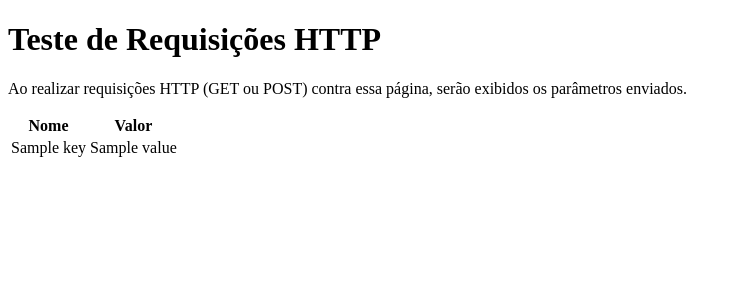
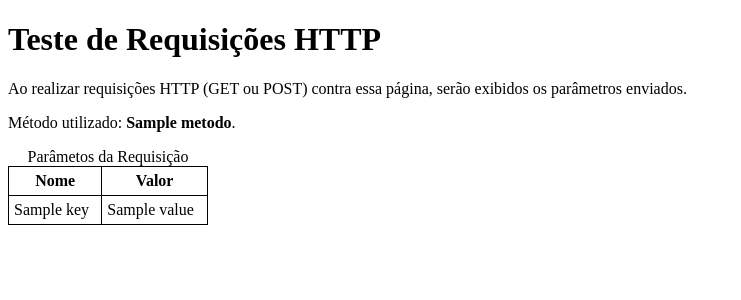
Before and after one commit to lucaskup/FormSubmissionTest, a Flask app: template templates/index.html in a window 1280 px wide. Shown: the top 300 px of the page, without its empty margins (0-741 px from the left). Run offline with Flask 2, Linux system fonts and the light colour scheme; the template is opened without the code that fills it: most values are stand-ins (such as "Sample title", 1, 10 or a date in 2020).

Commit message:
Adicionados estilos simples

```diff
--- a/main.py
+++ b/main.py
@@ -15,7 +15,7 @@ def index():
     if request.values:
         for key, value in request.values.items():
             paramList.append((key,value))
-    return render_template('index.html',parametros = paramList)
+    return render_template('index.html', parametros = paramList, metodo = request.method)
 
 if __name__=='__main__':
     app.run(debug=True)
--- /dev/null
+++ b/static/css/main.css
@@ -0,0 +1,10 @@
+table{
+    border-collapse: collapse;
+    min-width: 200px;
+}
+table, th, td{
+    border: 1px solid black;
+}
+td,th{
+    padding: 5px;
+}
--- a/templates/index.html
+++ b/templates/index.html
@@ -3,6 +3,7 @@
     <head>
         <title>Teste sua Requisição HTTP</title>
         <meta charset="UTF-8">
+        <link href="static/css/main.css" rel="stylesheet">
         <link rel="shortcut icon" href="{{ url_for('static', filename='favicon.ico') }}">
     </head>
     <body>
@@ -11,8 +12,14 @@
             Ao realizar requisições HTTP (GET ou POST) contra essa página,
             serão exibidos os parâmetros enviados.
         </p>
+        <p>
+            Método utilizado: <b>{{metodo}}</b>.
+        </p>
         {% if parametros|length >0 %}
         <table>
+            <caption>
+                Parâmetos da Requisição
+            </caption>
             <thead>
                 <tr>
                     <th>Nome</th>
```
